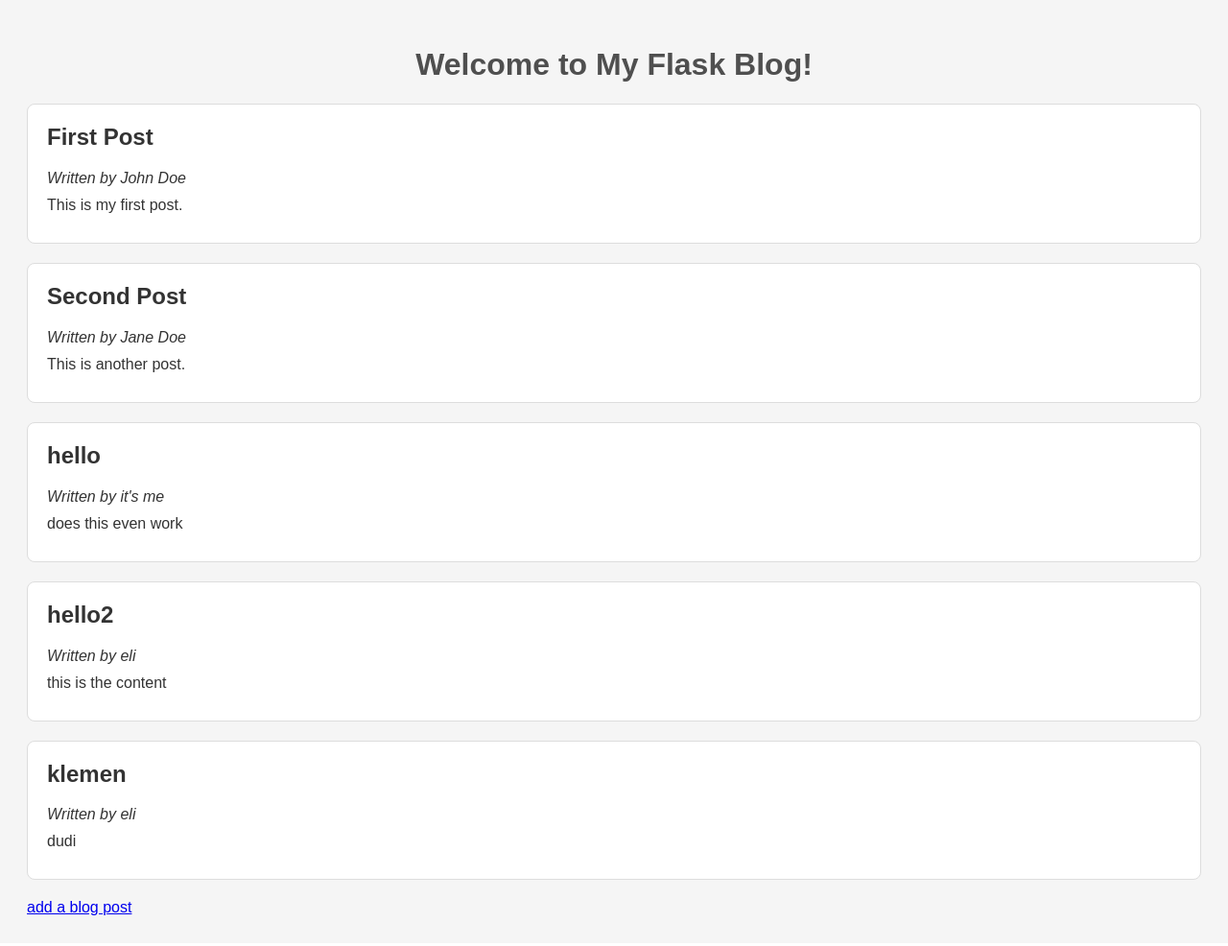
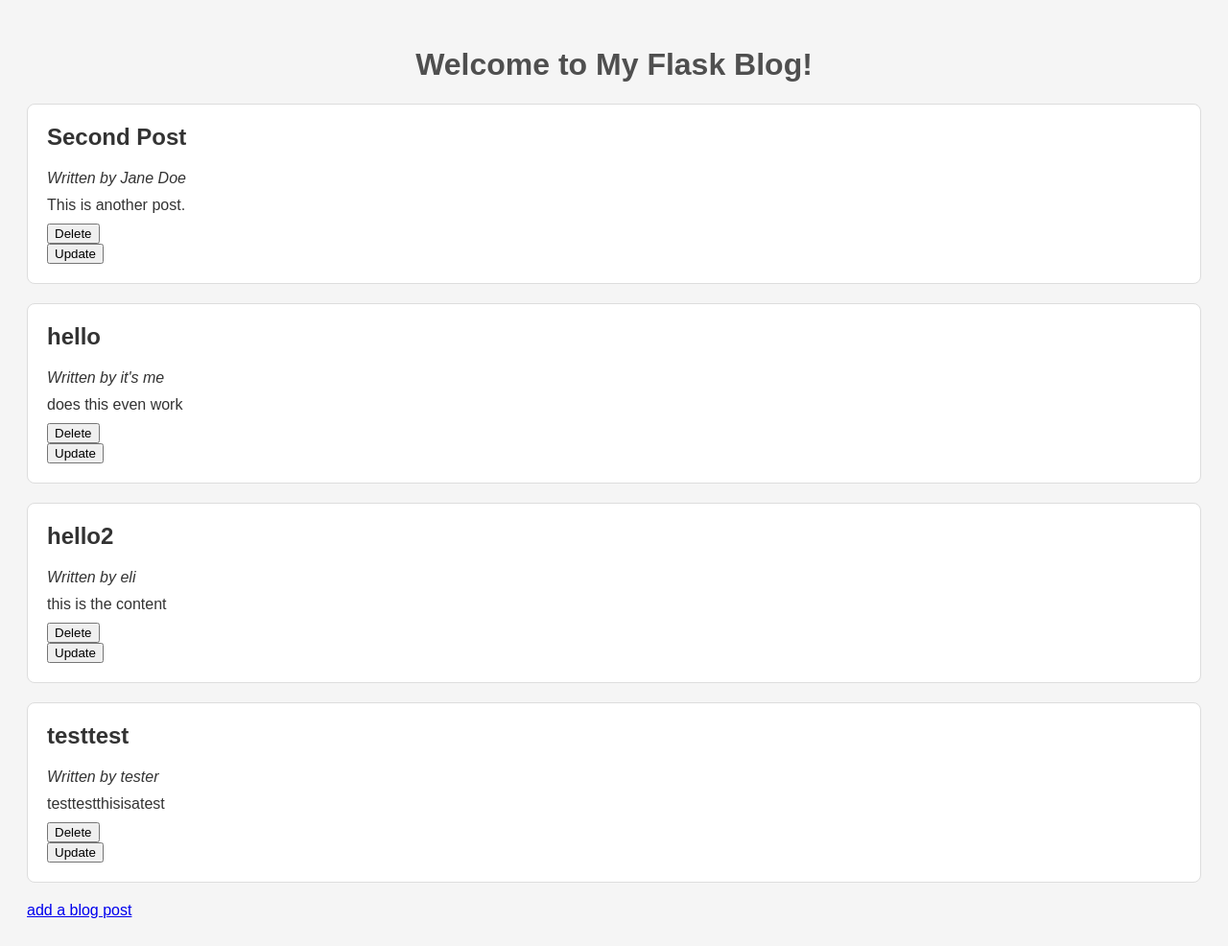
Before and after one commit to ElinorKotzott/my_blog, a Flask app: page / in a window 1280 px wide. Shown: the whole page at 96% size. Before the commit the page ends 954 px from the top, so only its background shows below. Run offline with Flask 3, Linux system fonts and the light colour scheme.

Commit message:
introduced update.html and new routes

```diff
--- a/app.py
+++ b/app.py
@@ -1,5 +1,5 @@
 import json
-from flask import Flask, request, render_template
+from flask import Flask, request, render_template, redirect, url_for
 
 app = Flask(__name__)
 
@@ -33,7 +33,53 @@ def add():
         with open("data.json", "w") as handle:
             json.dump(blog_posts, handle)
 
+        return redirect(url_for('index'))
+
     return render_template('add.html')
+
+
+@app.route('/delete/<int:post_id>', methods=['POST'])
+def delete(post_id):
+    with open("data.json", "r") as handle:
+        blog_posts = json.load(handle)
+
+    blog_posts = [post for post in blog_posts if post["id"] != post_id]
+
+    with open("data.json", "w") as handle:
+        json.dump(blog_posts, handle)
+
+    return redirect(url_for('index'))
+
+
+
+@app.route('/update/<int:post_id>', methods=['GET', 'POST'])
+def update(post_id):
+    with open("data.json", "r") as handle:
+        blog_posts = json.load(handle)
+
+    blog_post = next((post for post in blog_posts if post["id"] == post_id), None)
+
+    if blog_post is None:
+        return "Post not found", 404
+
+    if request.method == 'POST':
+        title = request.form['title']
+        author = request.form['author']
+        content = request.form['content']
+
+        if title:
+            blog_post["title"] = title
+        if author:
+            blog_post["author"] = author
+        if content:
+            blog_post["content"] = content
+
+        with open("data.json", "w") as handle:
+            json.dump(blog_posts, handle)
+
+        return redirect(url_for('index'))
+
+    return render_template('update.html', post=blog_post)
 
 
 if __name__ == '__main__':
--- a/data.json
+++ b/data.json
@@ -1 +1 @@
-[{"id": 1, "author": "John Doe", "title": "First Post", "content": "This is my first post."}, {"id": 2, "author": "Jane Doe", "title": "Second Post", "content": "This is another post."}, {"id": 3, "title": "hello", "author": "it's me", "content": "does this even work"}, {"id": 4, "title": "hello2", "author": "eli", "content": "this is the content\r\n"}, {"id": 5, "title": "klemen", "author": "eli", "content": "dudi"}]
+[{"id": 2, "author": "Jane Doe", "title": "Second Post", "content": "This is another post."}, {"id": 3, "title": "hello", "author": "it's me", "content": "does this even work"}, {"id": 4, "title": "hello2", "author": "eli", "content": "this is the content\r\n"}, {"id": 4, "title": "testtest", "author": "tester", "content": "testtestthisisatest"}]
--- a/templates/index.html
+++ b/templates/index.html
@@ -13,6 +13,12 @@
             <h2>{{ post["title"] }}</h2>
             <p><em>Written by {{ post["author"] }}</em></p>
             <p>{{ post["content"] }}</p>
+            <form action="{{ url_for('delete', post_id=post['id']) }}" method="POST">
+                <button type="submit">Delete</button>
+            </form>
+            <form action="{{ url_for('update', post_id=post['id']) }}" method="GET">
+                <button type="submit">Update</button>
+            </form>
         </div>
         {% endfor %}
     <a href="/add">add a blog post</a>
```
Also changed, not shown: update.html (added, +20 -0 lines).
